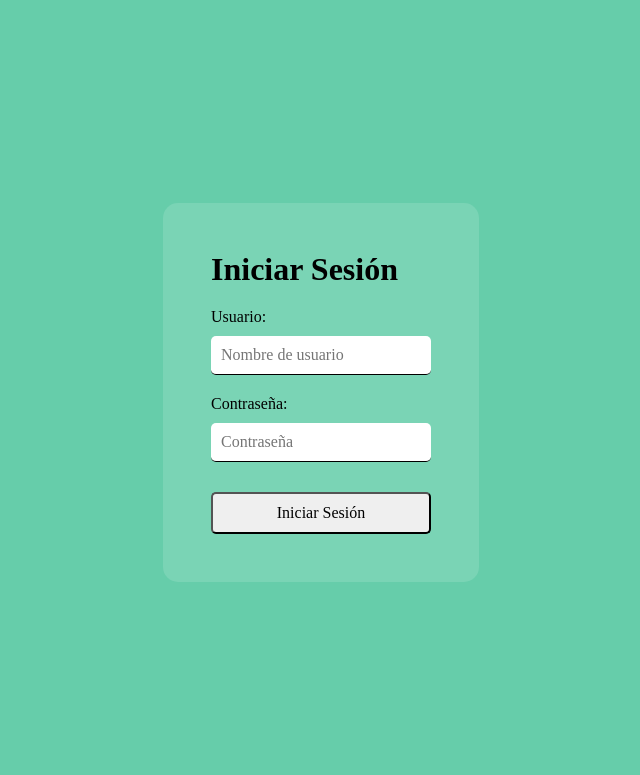
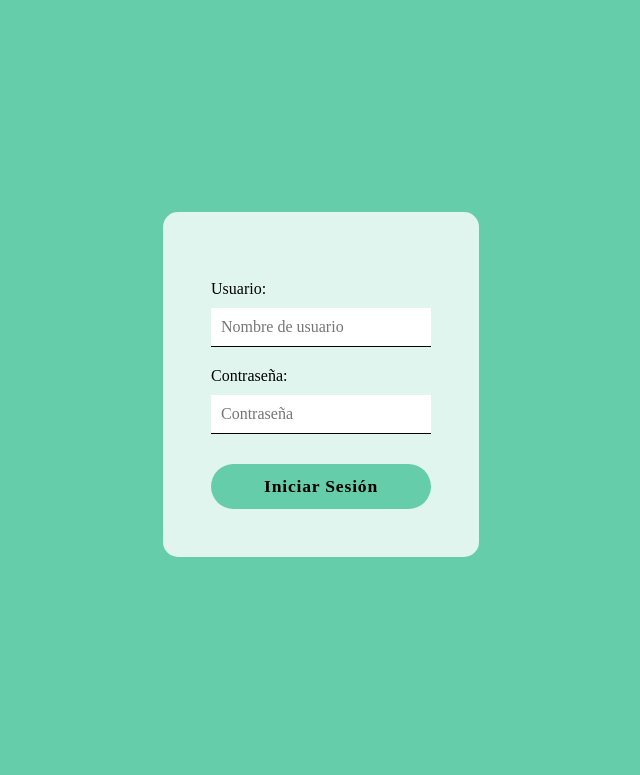
Before and after one commit to menchukawaii/Proyecto-Agua-Vida-y-Bienestar, a PHP site: page /php/login.php in a window 1280 px wide. Shown: the top 775 px of the page, without its empty margins (319-959 px from the left). Run offline with PHP 8.4, Linux system fonts and the light colour scheme.

Commit message:
css login y singup

```diff
--- a/css/login.css
+++ b/css/login.css
@@ -8,14 +8,10 @@ body {
     background-color: mediumaquamarine;
 }
 
-section{
-    background-color: rgba(255,255,255,0.13);
+.form-container{
+    background-color: rgba(255, 255, 255, 0.801);
     padding: 3rem;
     border-radius: 15px;
-}
-
-form{
-    /* min-width: 300px; */
 }
 
 label{
@@ -26,21 +22,36 @@ label{
 input, button{
     display: block;
     margin: 0;
-    padding: 10px;
     width: 100%;
     box-sizing: border-box;
-    border-radius: 5px;
+    /* border-radius: 5px; */
 }
 
 input{
+    padding: 10px;
     margin-top: 10px;
     border: none;
     border-bottom: 1px solid black;
 
     background-color: white;
-
+}
+input:focus{
+    border-bottom: 2px solid mediumaquamarine;
+    outline: none;
 }
 
 button{
+    padding: 12px;
     margin-top: 30px;
+    border-radius: 50px;
+    border: none;
+    font-size: 1.1rem;
+    letter-spacing: 0.05rem;
+    font-weight: bold;
+
+    background-color: mediumaquamarine;
 }
+
+button:hover{
+    background-color: white;
+}
--- a/css/style.css
+++ b/css/style.css
@@ -10,7 +10,54 @@
     font-size: 16px;
 }
 
+body{
+    margin: 0;
+}
+
 h1{
     font-size: 2rem;
     margin: 0;
 }
+
+label{
+    display: block;
+    padding-top: 20px;
+}
+
+input, button{
+    display: block;
+    margin: 0;
+    width: 100%;
+    box-sizing: border-box;
+    /* border-radius: 5px; */
+}
+
+input{
+    padding: 10px;
+    margin-top: 10px;
+    border: none;
+    border-bottom: 1px solid black;
+
+    background-color: white;
+}
+input:focus{
+    border-bottom: 2px solid mediumaquamarine;
+    outline: none;
+}
+
+button{
+    padding: 12px;
+    margin-top: 30px;
+    border-radius: 50px;
+    border: none;
+    font-size: 1.1rem;
+    letter-spacing: 0.05rem;
+    font-weight: bold;
+
+    background-color: mediumaquamarine;
+}
+
+button:hover{
+    background-color: white;
+    /* background: radial-gradient(circle at 50% 50%, mediumaquamarine, #ffffff); */
+}
--- a/php/login.php
+++ b/php/login.php
@@ -36,8 +36,8 @@ if ($_SERVER["REQUEST_METHOD"] == "POST") {
 </head>
 
 <body>
-    <section>
-        <h1>Iniciar Sesión</h1>
+    <section class="form-container">
+        <!-- <h1>Iniciar Sesión</h1> -->
         <form action="login.php" method="post">
             <label>Usuario:
                 <input type="text" name="usuario" placeholder="Nombre de usuario">
```
Also changed, not shown: css/signup.css (added, +25 -0 lines), php/signup.php (+5 -4 lines), 1 other file.
